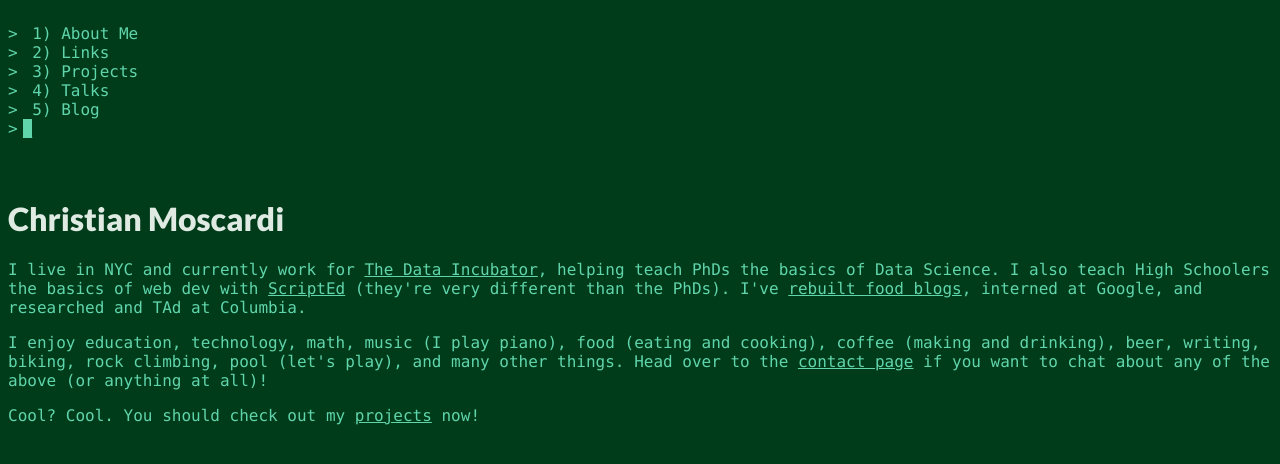
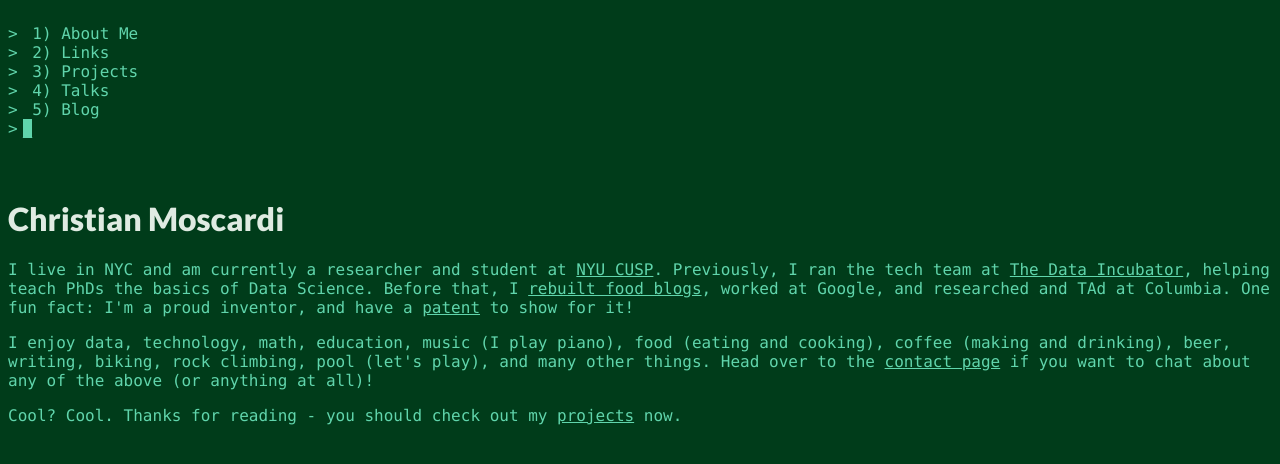
Before and after one commit to cmoscardi/cmoscardi.github.io, a Jekyll site: the page built from home.html, in a window 1280 px wide. Shown: the top 464 px of the page. Built offline with Jekyll 4.4.1, drawn with Linux system fonts in a browser that asks for light colours; nearby versions of some CDN libraries.

Commit message:
patent & copyedits

```diff
--- a/home.html
+++ b/home.html
@@ -5,8 +5,10 @@ pre_message: You are now inside!
 ---
 <h1 id="nomen">Christian Moscardi</h1>
 
-<p>I live in NYC and currently work for <a target="_blank" href="https://www.thedataincubator.com">The Data Incubator</a>, helping teach PhDs the basics of Data Science. I also teach High Schoolers the basics of web dev with <a href="https://www.scripted.org/">ScriptEd</a> (they're very different than the PhDs). I've <a target="_blank" href="http://www.realcheapeats.com/">rebuilt food blogs</a>, interned at Google, and researched and TAd at Columbia.</p>
+<p>I live in NYC and am currently a researcher and student at <a href="http://cusp.nyu.edu/">NYU CUSP</a>. Previously, I ran the tech team at <a target="_blank" href="https://www.thedataincubator.com">The Data Incubator</a>, helping teach PhDs the basics of Data Science. Before that, I <a target="_blank" href="http://www.realcheapeats.com/">rebuilt food blogs</a>, worked at Google, and researched and TAd at Columbia. One fun fact: I'm a proud inventor, and have a <a href="https://patents.google.com/patent/WO2017165399A1/en">patent</a> to show for it!</p>
 
-<p>I enjoy education, technology, math, music (I play piano), food (eating and cooking), coffee (making and drinking), beer, writing, biking, rock climbing, pool (let's play), and many other things. Head over to the <a href="/links.html">contact page</a> if you want to chat about any of the above (or anything at all)! </p>
 
-<p>Cool? Cool. You should check out my <a href="/projects.html">projects</a> now!</p>
+<p>I enjoy data, technology, math, education, music (I play piano), food (eating and cooking), coffee (making and drinking), beer, writing, biking, rock climbing, pool (let's play), and many other things. Head over to the <a href="/links.html">contact page</a> if you want to chat about any of the above (or anything at all)! </p>
+
+
+<p>Cool? Cool. Thanks for reading - you should check out my <a href="/projects.html">projects</a> now.</p>
```
